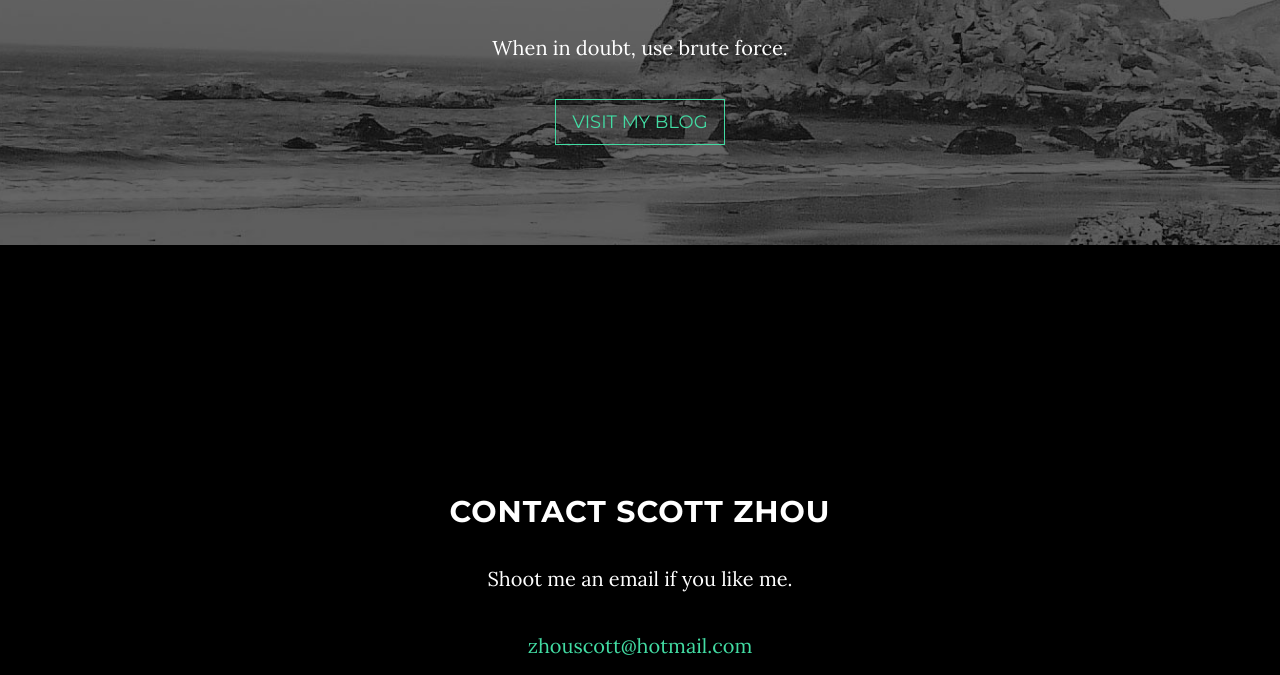
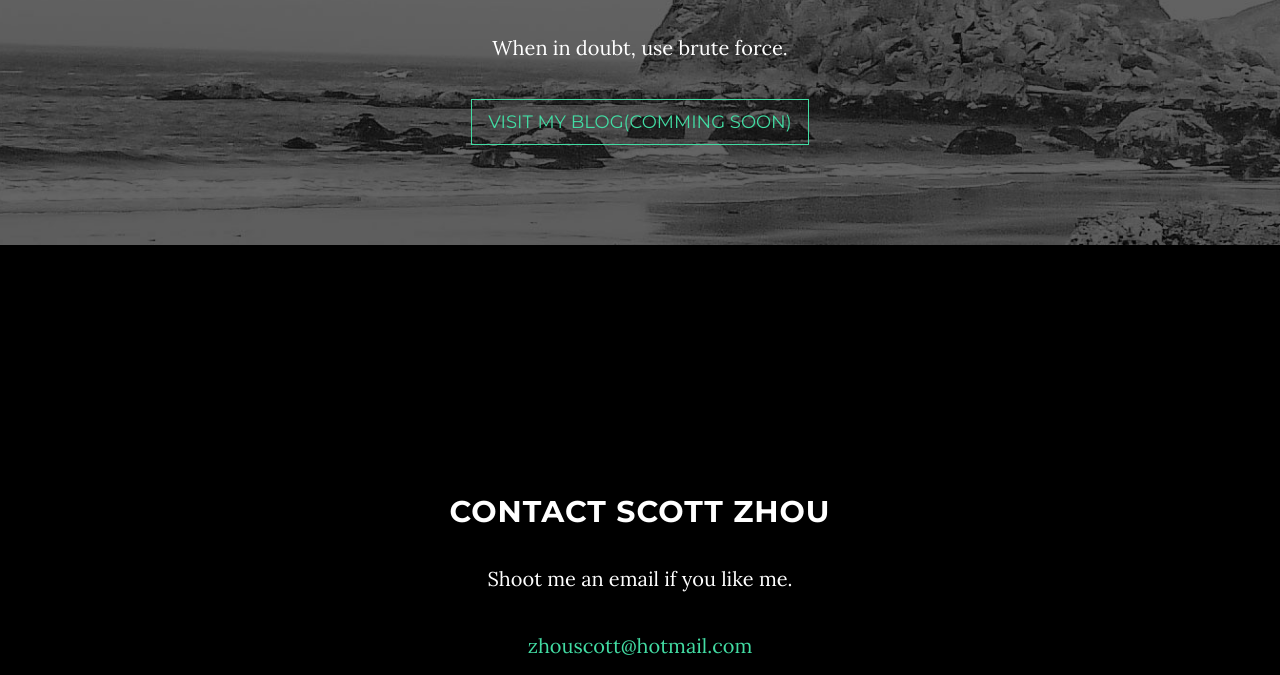
Before and after one commit to Zero0927/grave-theme-personalweb, a website: page index.html in a window 1280 px wide. Shown: the part 1801-2476 px from the top of the page. Drawn offline with nearby package versions, Linux system fonts and the light colour scheme; some packages are replaced by stand-ins of ours.

Commit message:
working on blog issue

```diff
--- a/index.html
+++ b/index.html
@@ -105,7 +105,7 @@
                         <div class="col-lg-8 col-lg-offset-2">
                             <h2>Geek Spot </h2>
                             <p>When in doubt, use brute force.</p>
-                            <a href="http://siyuanzhou.com/ScottZhouBlog/" class="btn btn-default btn-lg">Visit My Blog</a>
+                            <a href="http://siyuanzhou.com/ScottZhouBlog/" class="btn btn-default btn-lg">Visit My Blog(comming soon)</a>
                         </div>
                     </div>
                 </div>
```
